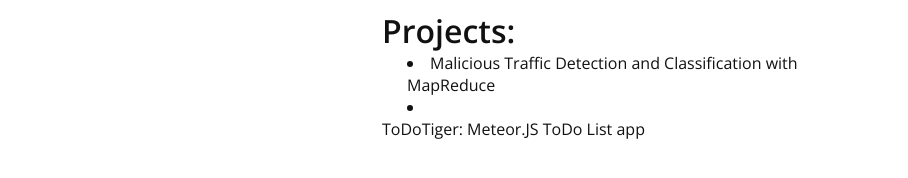
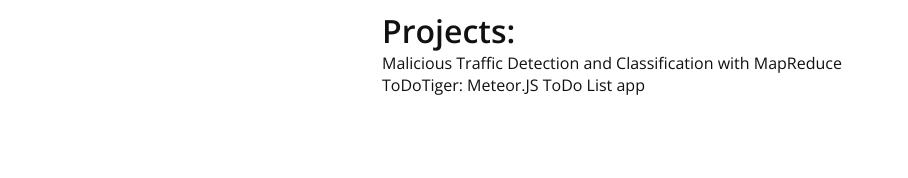
Before and after one commit to zacharyaugustine/splash, a plain HTML site: page index.html in a window 1280 px wide. Shown: the part 490-668 px from the top of the page, without its empty margins (208-1116 px from the left). Drawn offline with nearby package versions, Linux system fonts and the light colour scheme.

Commit message:
Update index.html

```diff
--- a/index.html
+++ b/index.html
@@ -28,10 +28,8 @@
 				</ul>
 				<div class="project-container">
 					<h3>Projects:</h3>
-					<ul>
-						<li><a href="https://github.com/brennanhking/ctf_analysis">Malicious Traffic Detection and Classification with MapReduce</a></li>
-						<li></li><a href="https://todotiger.meteor.com">ToDoTiger: Meteor.JS ToDo List app</a></li>
-					</ul>
+					<a href="https://github.com/brennanhking/ctf_analysis">Malicious Traffic Detection and Classification with MapReduce</a><br/>
+					<a href="https://todotiger.meteor.com">ToDoTiger: Meteor.JS ToDo List app</a>
 				</div>
 			</div>
 		</div>
```
